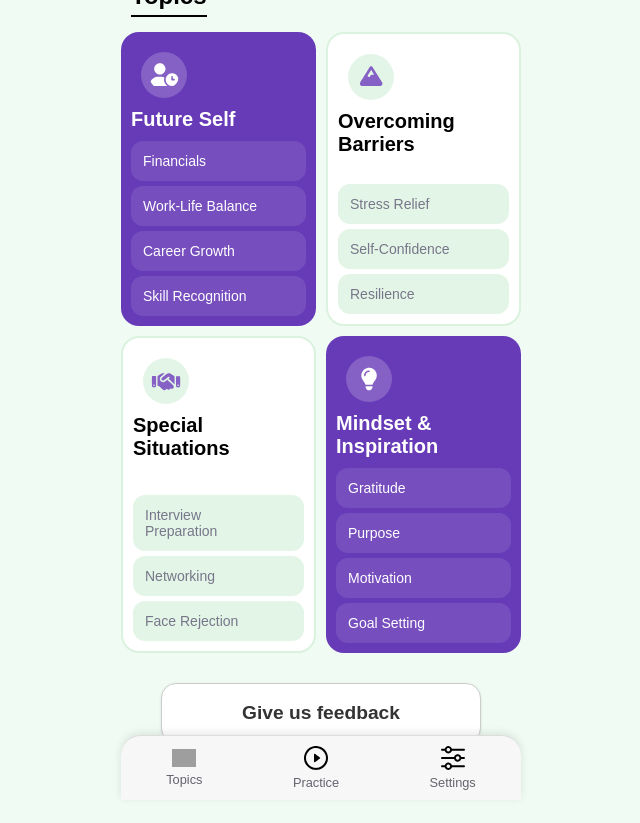
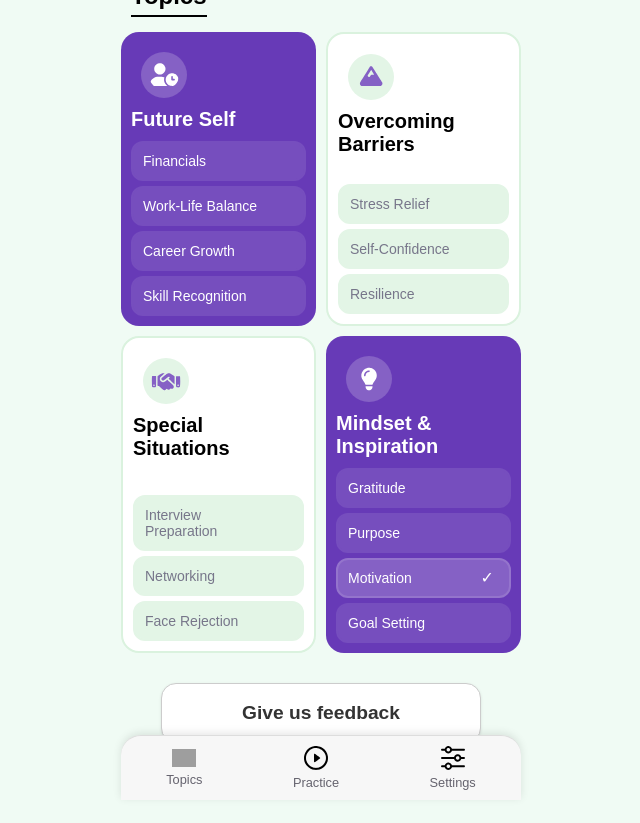
Before and after one commit to MarionYonyon/affirmationspower, a React (Create React App) app: page /affirmationspower/parameters in a window 1280 px wide. Shown: the whole page, without its empty margins (319-959 px from the left). Built offline with nearby package versions, Linux system fonts and the light colour scheme; no server answers; the database is empty; sample sign-in values are in the browser's storage; grey boxes are pictures that could not be loaded.

Commit message:
using constants everywhere

```diff
--- a/src/App.js
+++ b/src/App.js
@@ -16,6 +16,7 @@ import TimeTracker from "./utils/TimeTracker";
 import PrivateRoute from "./components/PrivateRoute";
 import useGoalAndProgress from "./hooks/useGoalAndProgress";
 import { AppProvider, AppContext } from "./context/AppContext";
+import { DEFAULT_USER_SETTINGS } from "./utils/constants";
 
 const AppContent = () => {
   const {
@@ -32,10 +33,11 @@ const AppContent = () => {
     return <p>Loading...</p>;
   }
 
-    // Default values for userSettings properties if they are undefined
-    const selectedCategories = userSettings?.selectedCategories || [];
-    const jobStatus = userSettings?.jobStatus || "";
-
+  // Use default values from constants
+  const selectedCategories =
+    userSettings?.selectedCategories ||
+    DEFAULT_USER_SETTINGS.selectedCategories;
+  const jobStatus = userSettings?.jobStatus || DEFAULT_USER_SETTINGS.jobStatus;
 
   return (
     <Router>
--- a/src/context/AppContext.js
+++ b/src/context/AppContext.js
@@ -2,6 +2,8 @@ import React, { createContext } from "react";
 import useAuthState from "../hooks/useAuthState";
 import useFirestoreSync from "../hooks/useFirestoreSync";
 import { useUserSettings, useAffirmations } from "../hooks/newHook";
+import { DEFAULT_USER_SETTINGS } from "../utils/constants";
+
 
 export const AppContext = createContext();
 
@@ -9,7 +11,7 @@ export const AppProvider = ({ children }) => {
   const { userId, isLoggedIn, initialized } = useAuthState();
 
   // Use the new hooks for user settings and affirmations
-  const { userSettings = {}, setUserSettings, loading: settingsLoading } = useUserSettings(userId);
+  const { userSettings = DEFAULT_USER_SETTINGS, setUserSettings, loading: settingsLoading } = useUserSettings(userId);
   const {
     affirmations = [],
     currentAffirmation = null,
--- a/src/hooks/newHook.js
+++ b/src/hooks/newHook.js
@@ -1,6 +1,7 @@
 import { useState, useEffect } from "react";
 import { fetchFirestoreDoc, saveFirestoreDoc } from "../utils/firebase/firestoreUtils";
 import shuffleAndLimit from "../utils/shuffleAndLimit";
+import { DEFAULT_USER_SETTINGS } from "../utils/constants";
 
 
 // Hook: Manages user settings
@@ -23,7 +24,7 @@ const useUserSettings = (userId) => {
         setUserSettings(settings);
       } else {
         console.warn(`No settings found for userId: ${userId}`);
-        setUserSettings({});
+        setUserSettings({ ...DEFAULT_USER_SETTINGS });
       }
 
       setLoading(false);
@@ -50,6 +51,7 @@ const useUserSettings = (userId) => {
 
   return { userSettings, setUserSettings: saveUserSettings, loading };
 };
+
 
 // Hook: Manages affirmations
 const useAffirmations = (userId, userSettings) => {
--- a/src/utils/constants.js
+++ b/src/utils/constants.js
@@ -35,14 +35,14 @@ export const APPEARANCE_LABELS = {
 
 
 // Default data
-export const defaultUserData = {
+export const DEFAULT_USER_DATA = {
   dailyGoal: 20,
   dailyProgress: {},
   createdAt: new Date().toISOString(),
   appearance: "light",
 };
 
-export const defaultUserSettings = {
+export const DEFAULT_USER_SETTINGS = {
   selectedCategories: ["motivation_and_inspiration"],
   jobStatus: "unemployed",
 };
--- a/src/utils/firebase/initializationUtils.js
+++ b/src/utils/firebase/initializationUtils.js
@@ -1,6 +1,6 @@
 import { doc, getDoc, setDoc } from "firebase/firestore";
 import { auth, db } from "./firebaseConfig";
-import { defaultUserData, defaultUserSettings } from "../constants";
+import { DEFAULT_USER_DATA, DEFAULT_USER_SETTINGS } from "../constants";
 
 // Initialize Firestore data for a new user
 export const initializeUserData = async (user) => {
@@ -12,13 +12,13 @@ export const initializeUserData = async (user) => {
   try {
     const userDoc = await getDoc(userDocRef);
     if (!userDoc.exists()) {
-      await setDoc(userDocRef, defaultUserData, { merge: true });
+      await setDoc(userDocRef, DEFAULT_USER_DATA, { merge: true });
       console.log("Default user data initialized successfully!");
     }
 
     const userSettingsDoc = await getDoc(userSettingsRef);
     if (!userSettingsDoc.exists()) {
-      await setDoc(userSettingsRef, defaultUserSettings, { merge: true });
+      await setDoc(userSettingsRef, DEFAULT_USER_SETTINGS, { merge: true });
       console.log("Default user settings initialized successfully!");
     }
   } catch (error) {
```
